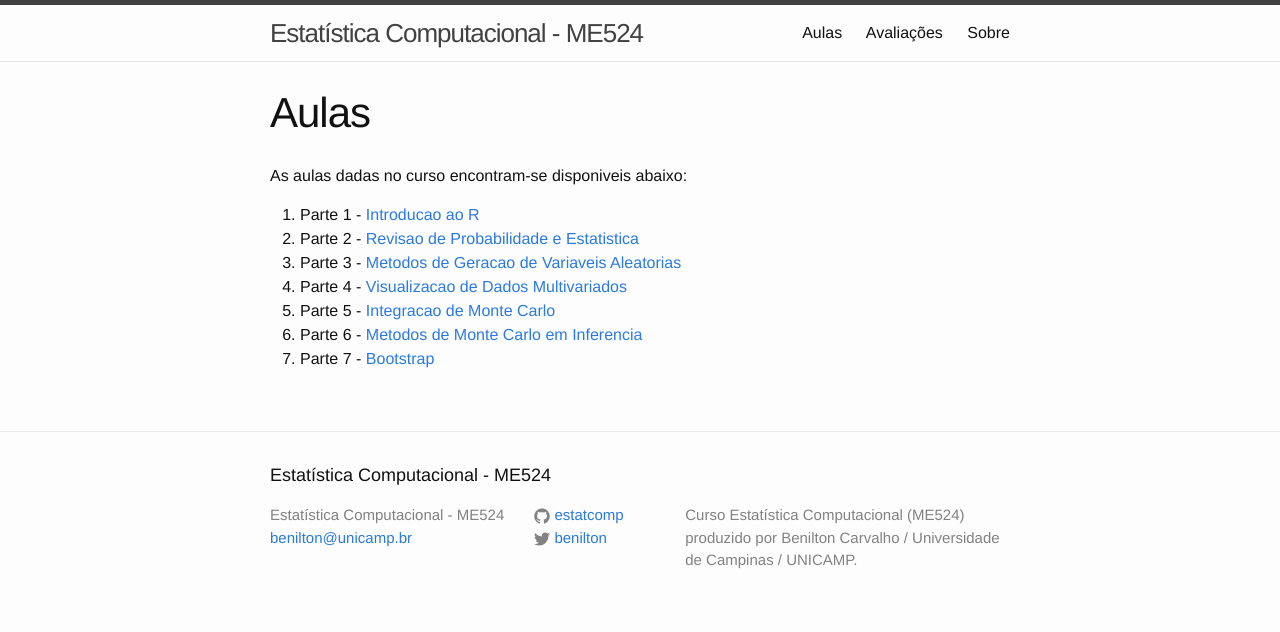
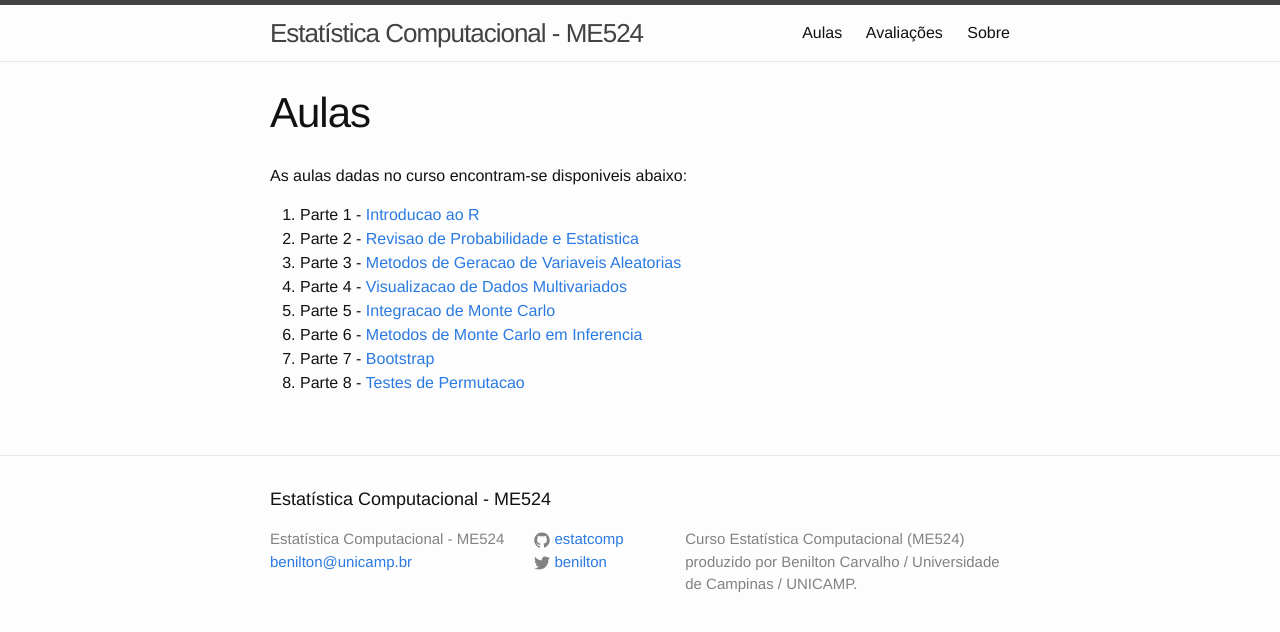
Before and after one commit to estatcomp/estatcomp.github.io, a Jekyll site: the page built from aulas.md, in a window 1280 px wide. Shown: the top 632 px of the page. Built offline with Jekyll 4.4.1, drawn with Linux system fonts in a browser that asks for light colours.

Commit message:
Permutacao

```diff
--- a/aulas.md
+++ b/aulas.md
@@ -13,3 +13,4 @@ As aulas dadas no curso encontram-se disponiveis abaixo:
 5. Parte 5 - [Integracao de Monte Carlo](slides/parte05.html)
 6. Parte 6 - [Metodos de Monte Carlo em Inferencia](slides/parte06.html)
 7. Parte 7 - [Bootstrap](slides/parte07.html)
+8. Parte 8 - [Testes de Permutacao](slides/parte08.html)
```
